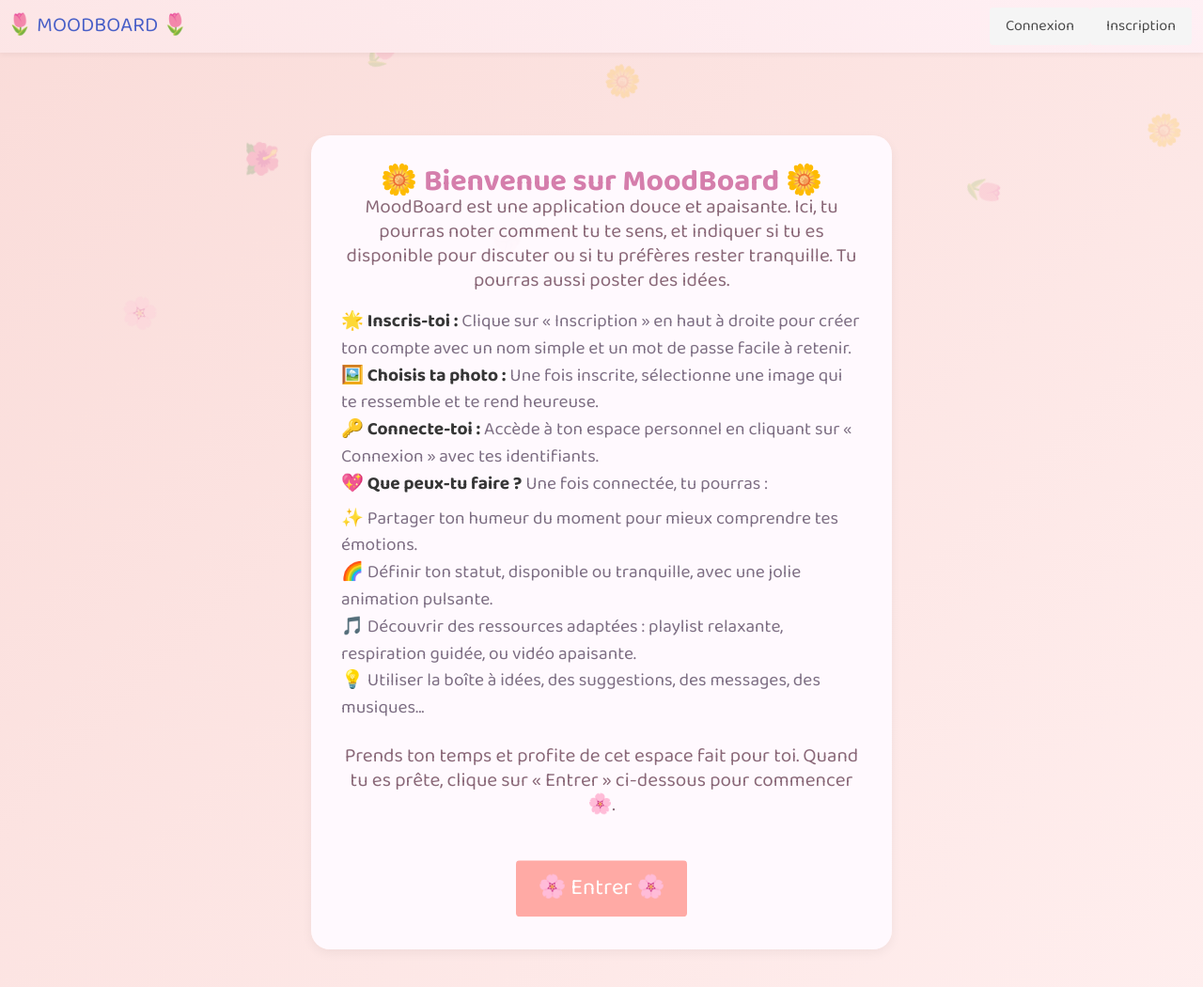
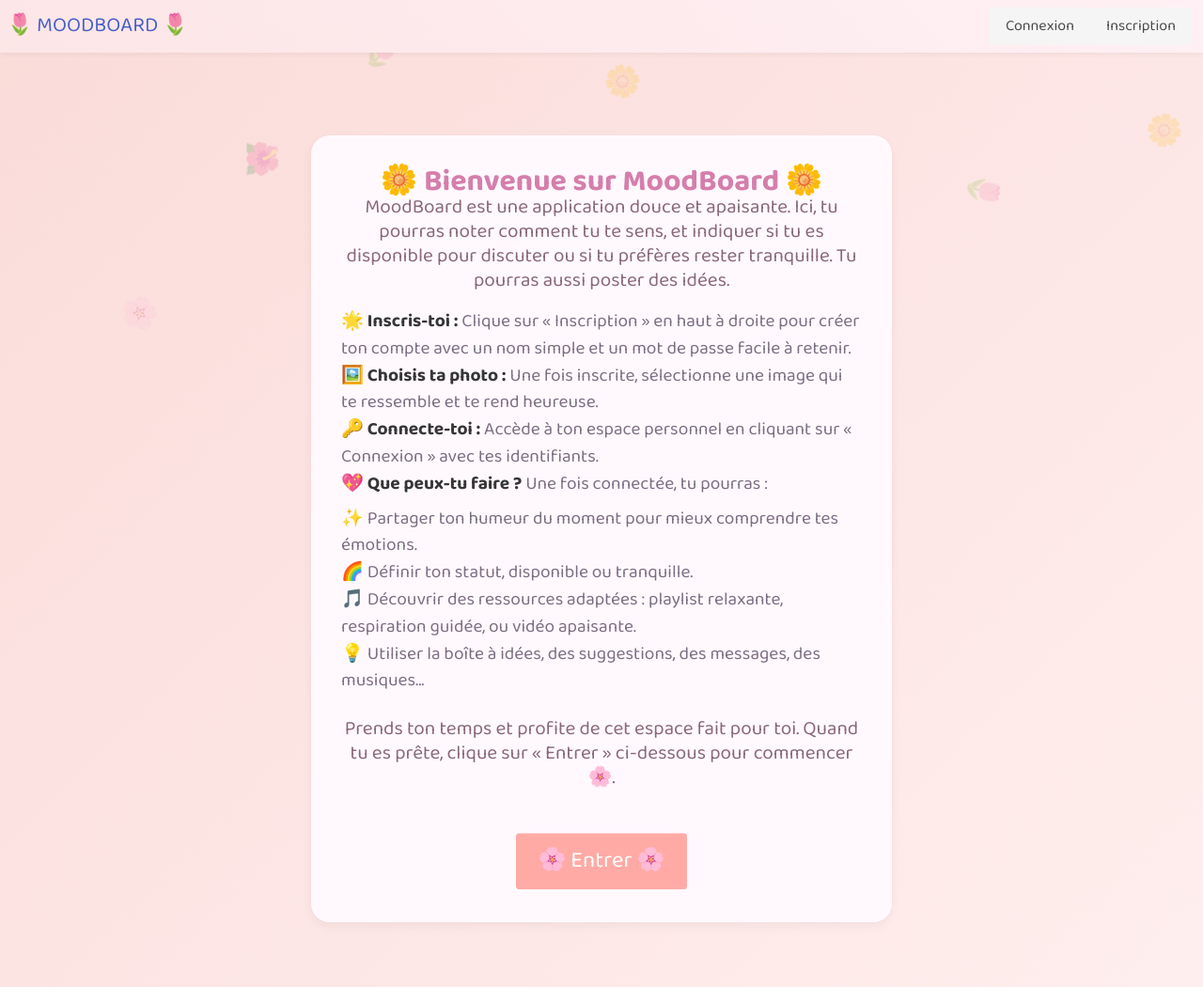
Before and after one commit to Ovanity/Elise, a Flask app: page / in a window 1280 px wide. Shown: the top 1050 px of the page at 94% size. Run offline with Flask 3, Linux system fonts and the light colour scheme.

Commit message:
requirements

```diff
--- a/templates/presentation.html
+++ b/templates/presentation.html
@@ -31,7 +31,7 @@
         <p><strong>💖 Que peux-tu faire ?</strong> Une fois connectée, tu pourras :
           <ul style="margin-top:0.5rem; list-style:none;">
             <li>✨ Partager ton humeur du moment pour mieux comprendre tes émotions.</li>
-            <li>🌈 Définir ton statut, disponible ou tranquille, avec une jolie animation pulsante.</li>
+            <li>🌈 Définir ton statut, disponible ou tranquille.</li>
             <li>🎵 Découvrir des ressources adaptées : playlist relaxante, respiration guidée, ou vidéo apaisante.</li>
             <li>💡 Utiliser la boîte à idées, des suggestions, des messages, des musiques...</li>
 
```
Also changed, not shown: instance/moods.db (deleted).
